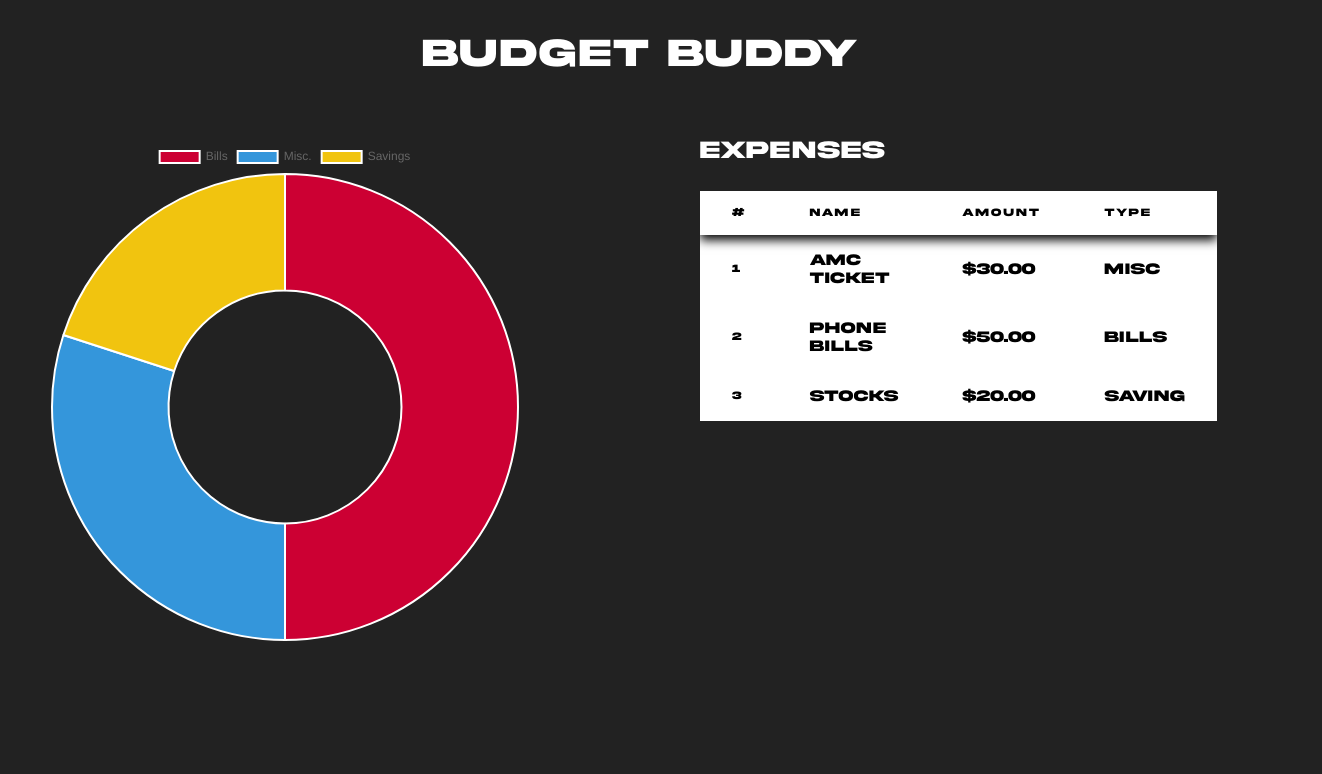
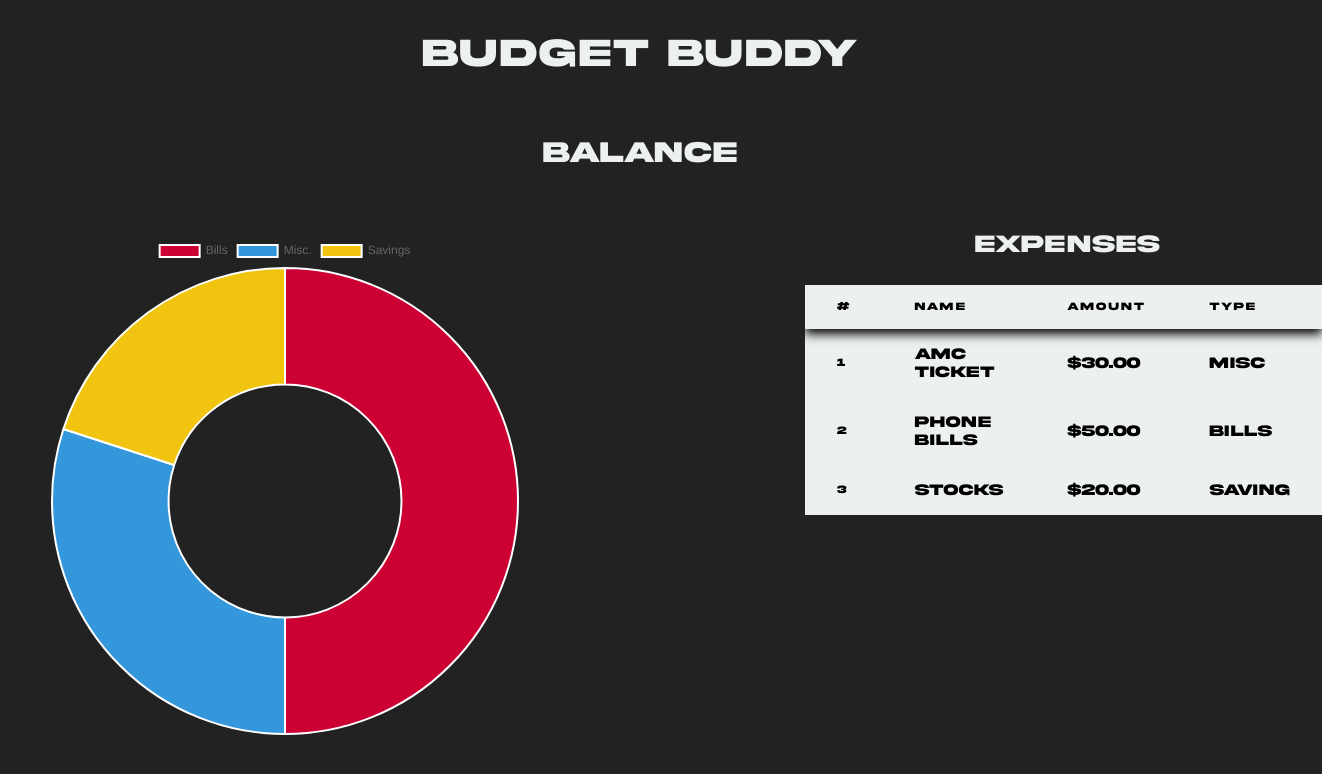
Before and after one commit to joshandretti/Budget-Buddy, a plain HTML site: page index.html in a window 1280 px wide. Shown: the whole page, 1322 px wide, since content can reach past the window. Drawn offline with nearby package versions, Linux system fonts and the light colour scheme.

Commit message:
built some amazing functionality

```diff
--- a/index.html
+++ b/index.html
@@ -11,6 +11,7 @@
 
   <body>
     <h1>Budget Buddy</h1>
+    <h3>Balance</h3>
 
   <div id="container">
     <div id="chart">
--- a/style.css
+++ b/style.css
@@ -12,6 +12,7 @@
 body {
     background:#222;
     font-family: Akira, sans-serif;
+
   }
 
 h1 {
@@ -19,7 +20,7 @@ h1 {
     width: 100%;
     padding: 30px;
     text-align: center;
-    color: white;
+    color: #ecf0f1;
   }
 
 h2 {
@@ -29,6 +30,14 @@ h2 {
     padding-left: 10px;
     margin-left: 120px;
     text-align: center;
+  }
+
+h3 {
+    font-size: 30px;
+    width: 100%;
+    padding: 30px;
+    text-align: center;
+    color: #ecf0f1;
 }
 
 #container {
@@ -41,26 +50,27 @@ h2 {
 }
 
 #column {
-
   flex-direction: column;
 }
 
 .expenses {
-  color: white;
+  color: #ecf0f1;
+  padding-left: 275px;
 }
 
 .budget{
   padding-top: 50px;
-  padding-left: 95px;
+  padding-left: 200px;
   width: 150px;
   margin: 35px;
 }
 
 table {
   border-collapse: collapse;
-  background-color: white;
+  background-color: #ecf0f1;
   text-align: left;
   overflow: hidden;
+}
 
 thead {
     box-shadow: 0 5px 10px ;
```
Lines whose indentation alone changed are shown as unchanged.
